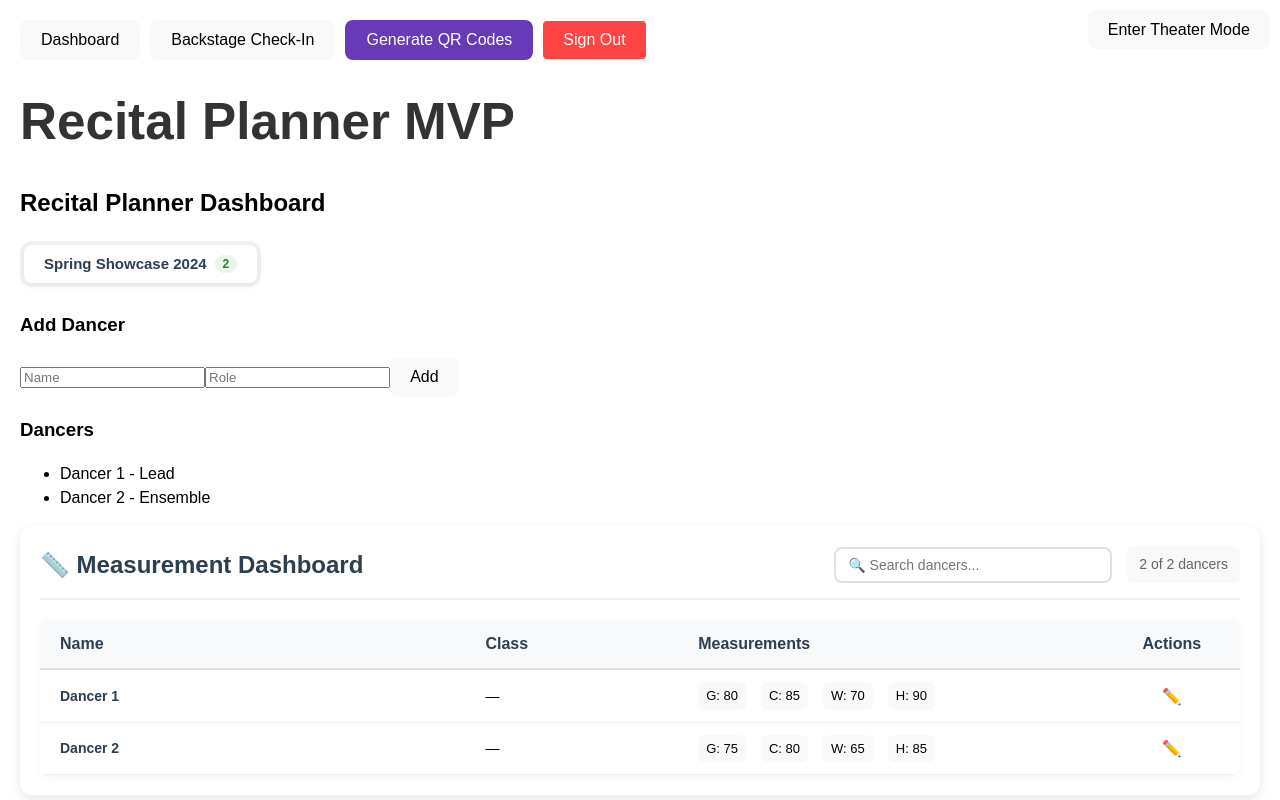
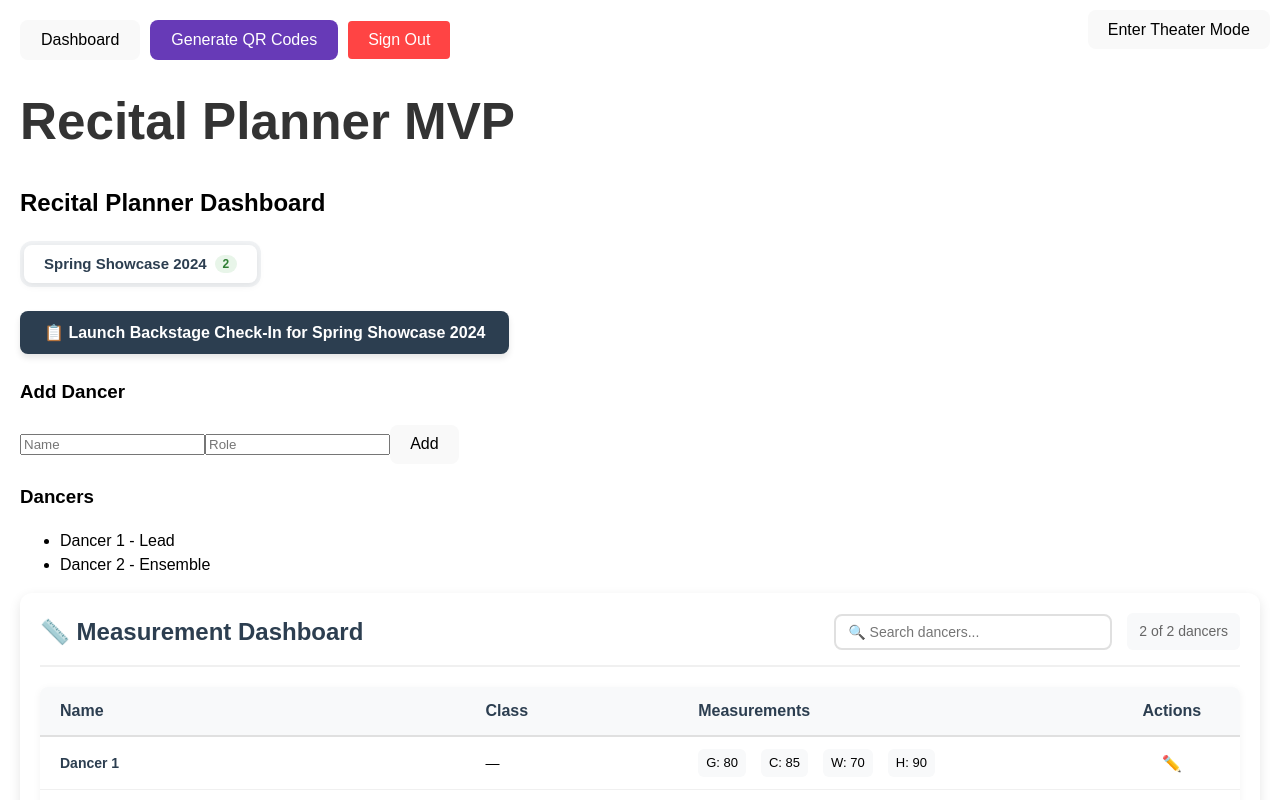
Before and after one commit to username1290/youcandance, a React (Vite) app: page / in a window 1280 px wide. Shown: the top 800 px of the page. Built offline with nearby package versions, Linux system fonts and the light colour scheme; no server answers.

Commit message:
improvements
improvementsimprovements

```diff
--- a/src/App.jsx
+++ b/src/App.jsx
@@ -259,7 +259,7 @@ function App() {
 
       <div className="view-switcher">
         <button onClick={() => setCurrentView('dashboard')}>Dashboard</button>
-        <button onClick={() => setCurrentView('checkin')}>Backstage Check-In</button>
+        {/* Backstage Check-In button moved to Dashboard */}
         <button onClick={() => setShowQRGenerator(true)} className="qr-generate-btn">
           Generate QR Codes
         </button>
@@ -281,10 +281,14 @@ function App() {
           recitals={recitals}
           currentRecitalId={currentRecitalId}
           onRecitalChange={setCurrentRecitalId}
+          onNavigateToCheckIn={() => setCurrentView('checkin')}
         />
       ) : (
         <BackstageCheckIn
-          dancers={dancers}
+          dancers={dancers.filter(
+            (d) =>
+              d.recitalId === currentRecitalId || (!d.recitalId && currentRecitalId === 'recital-1')
+          )}
           onUpdateStatus={handleUpdateCheckInStatus}
           theaterMode={theaterMode}
         />
--- a/src/components/RecitalPlannerDashboard.jsx
+++ b/src/components/RecitalPlannerDashboard.jsx
@@ -14,6 +14,7 @@ const RecitalPlannerDashboard = ({
   recitals = [],
   currentRecitalId,
   onRecitalChange,
+  onNavigateToCheckIn,
 }) => {
   const [newDancer, setNewDancer] = useState({ name: '', role: '' })
 
@@ -84,6 +85,29 @@ const RecitalPlannerDashboard = ({
           </button>
         ))}
       </div>
+      <div className="dashboard-actions" style={{ marginBottom: '24px' }}>
+        <button
+          className="checkin-nav-btn"
+          onClick={onNavigateToCheckIn}
+          style={{
+            padding: '12px 24px',
+            fontSize: '16px',
+            fontWeight: '600',
+            backgroundColor: '#2c3e50',
+            color: 'white',
+            border: 'none',
+            borderRadius: '8px',
+            cursor: 'pointer',
+            display: 'flex',
+            alignItems: 'center',
+            gap: '8px',
+            boxShadow: '0 4px 6px rgba(0,0,0,0.1)',
+          }}
+        >
+          📋 Launch Backstage Check-In for{' '}
+          {displayRecitals.find((r) => r.id === activeRecitalId)?.name || 'Selected Recital'}
+        </button>
+      </div>
       <section>
         <h3>Add Dancer</h3>
 
```
